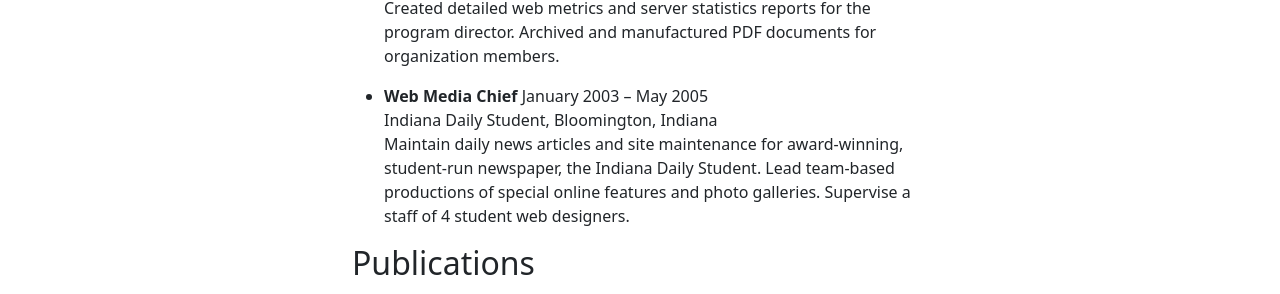
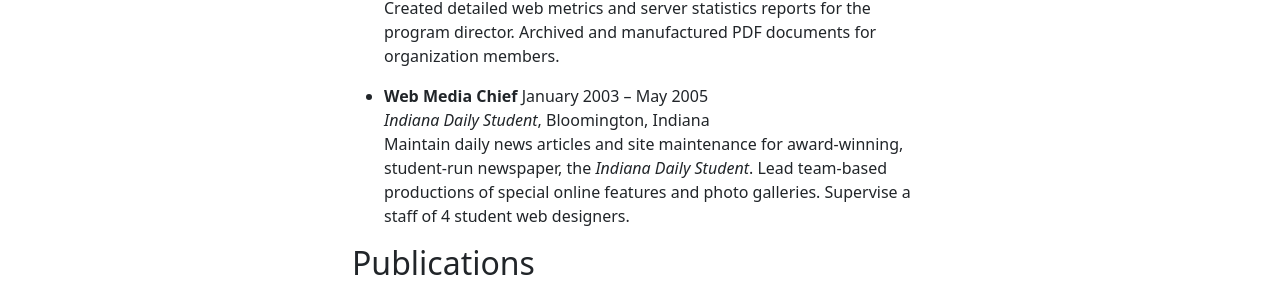
Before and after one commit to KentuckyFriedTofu/KentuckyFriedTofu.github.io, a Jekyll site: the page built from cv.md, in a window 1280 px wide and 900 px high, scrolled down 1913 px. Shown: the part 151-445 px from the top of the window. Built offline with Jekyll 4.4.1, drawn with Linux system fonts in a browser that asks for light colours.

Commit message:
Update cv.md

```diff
--- a/cv.md
+++ b/cv.md
@@ -73,8 +73,8 @@ Designed and maintained the program’s website with database capabilities, to b
 
 * **Web Media Chief**
 January 2003 – May 2005<br>
-Indiana Daily Student, Bloomington, Indiana<br>
-Maintain daily news articles and site maintenance for award-winning, student-run newspaper, the Indiana Daily Student. Lead team-based productions of special online features and photo galleries. Supervise a staff of 4 student web designers.
+*Indiana Daily Student*, Bloomington, Indiana<br>
+Maintain daily news articles and site maintenance for award-winning, student-run newspaper, the *Indiana Daily Student*. Lead team-based productions of special online features and photo galleries. Supervise a staff of 4 student web designers.
 
 ## Publications
 * View my [CUNY Academic Works Readership Report](https://readership.works.bepress.com/?dashboardToken=5f6b7d5bb513fe56f77d9b92eovK4T7zvAKuyxcuPHX2Kz80U35AJFAQd9UBcgsF)
```
